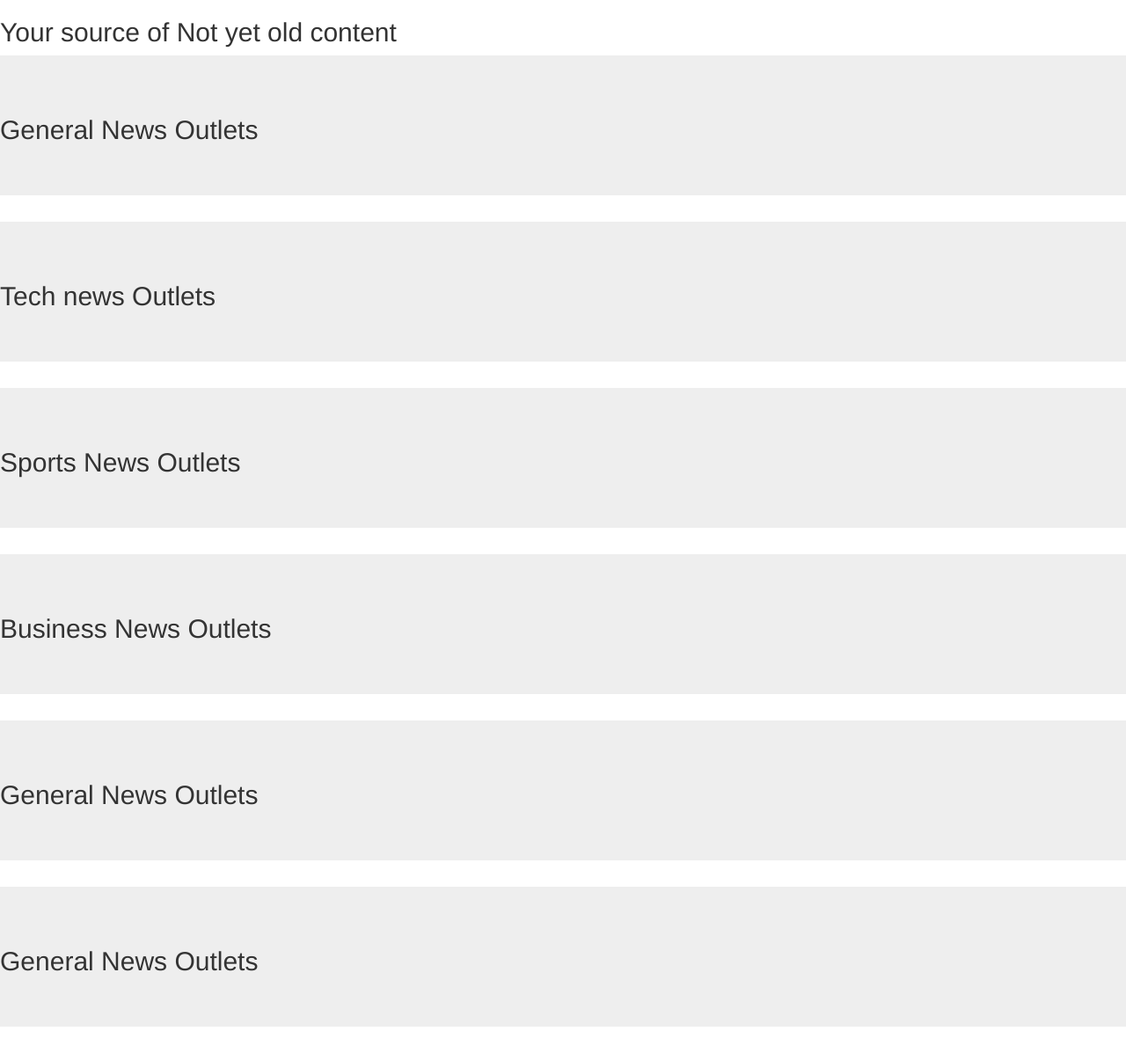
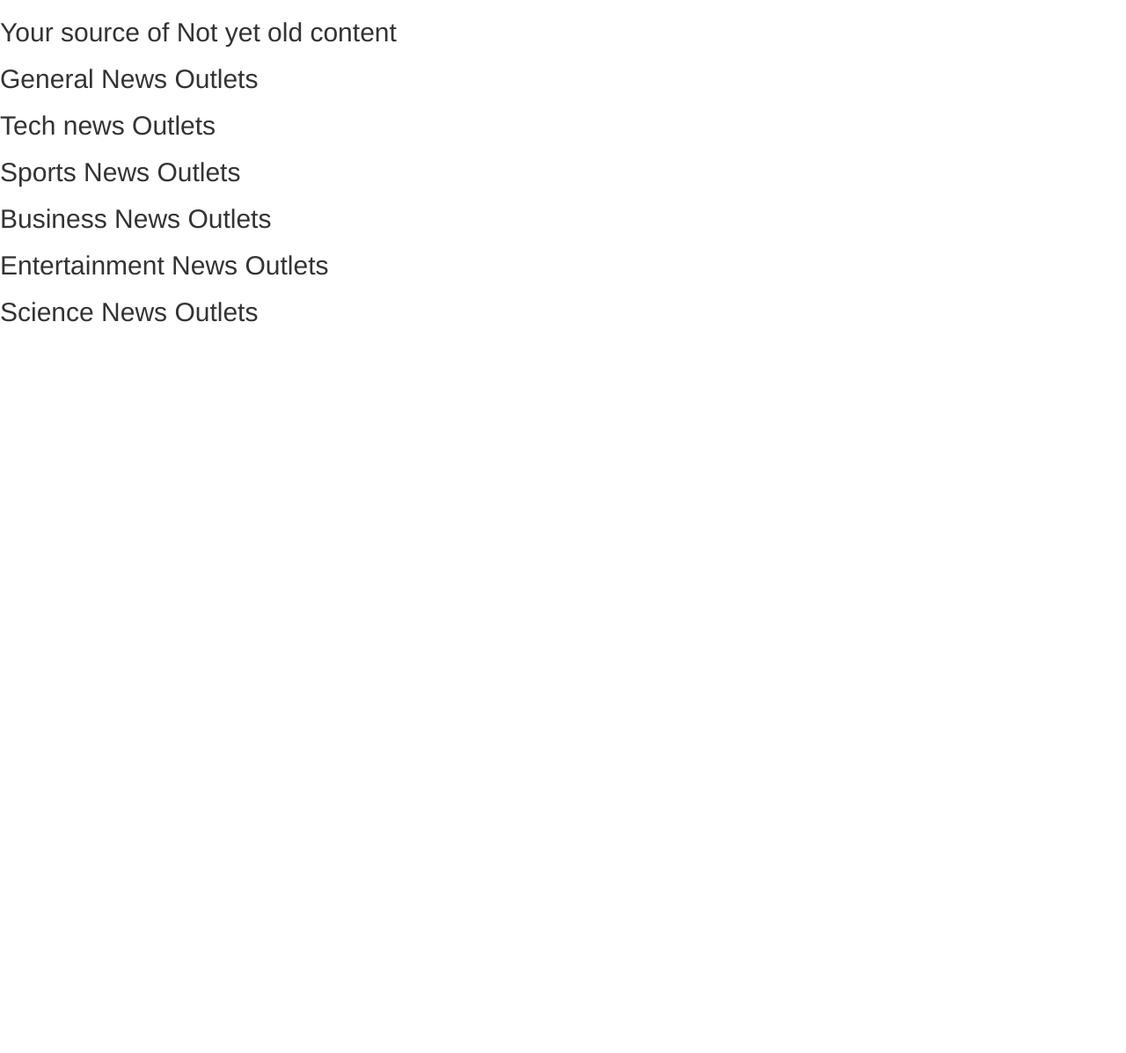
Before and after one commit to Ras-Kwesi/highnews, a Flask app: template app/templates/index.html in a window 1280 px wide. Shown: the whole page at 88% size. After the commit the page ends 366 px from the top, so only its background shows below. Run offline with Flask 2, Linux system fonts and the light colour scheme; the template is opened without the code that fills it, so the values that code supplies are empty; some libraries are stand-ins or nearby versions.

Commit message:
index html format changed

```diff
--- a/app/templates/index.html
+++ b/app/templates/index.html
@@ -18,56 +18,39 @@
         {% endblock %}
     {% block content %}
         <h2> Your source of Not yet old content </h2>
-        <div class="jumbotron">
+
             <h2>General News Outlets</h2>
             <ul>
             {{ macro.displaySources(general) }}
             </ul>
 
-        </div>
-
-        <div class="jumbotron">
             <h2>Tech news Outlets</h2>
             <ul>
             {{ macro.displaySources(tech) }}
             </ul>
 
-        </div>
-
-
-        <div class="jumbotron">
             <h2>Sports News Outlets</h2>
             <ul>
             {{ macro.displaySources(sports) }}
             </ul>
 
-        </div>
 
 
-        <div class="jumbotron">
             <h2>Business News Outlets</h2>
             <ul>
             {{ macro.displaySources(business) }}
             </ul>
 
-        </div>
-
-        <div class="jumbotron">
-            <h2>General News Outlets</h2>
+                <h2>Entertainment News Outlets</h2>
             <ul>
             {{ macro.displaySources(enter) }}
             </ul>
 
-        </div>
-
-        <div class="jumbotron">
-            <h2>General News Outlets</h2>
+                <h2>Science News Outlets</h2>
             <ul>
             {{ macro.displaySources(science) }}
             </ul>
-
-        </div>
-    {% endblock %}
+        {% endblock %}
     </body>
 
 </html>
```
